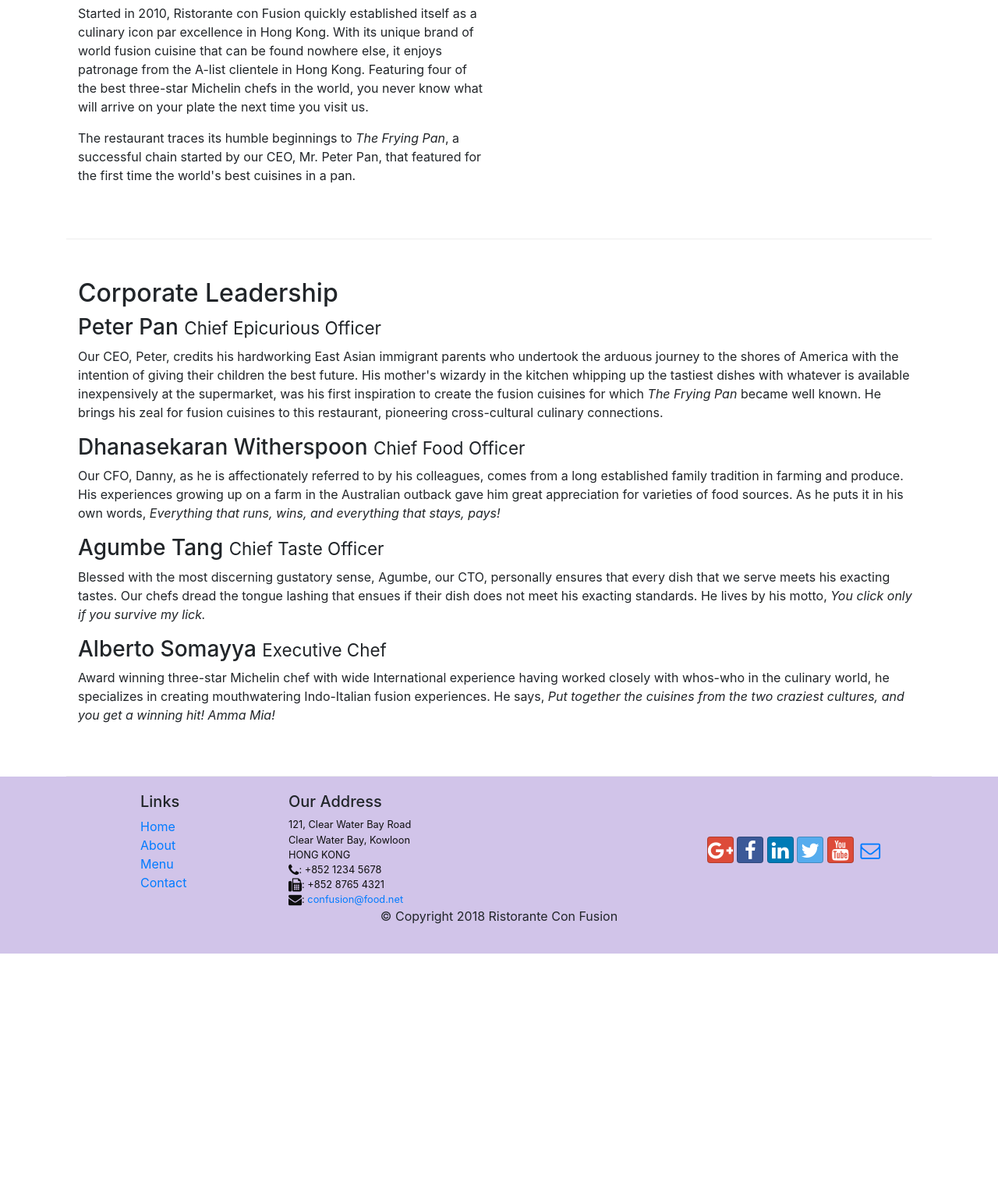
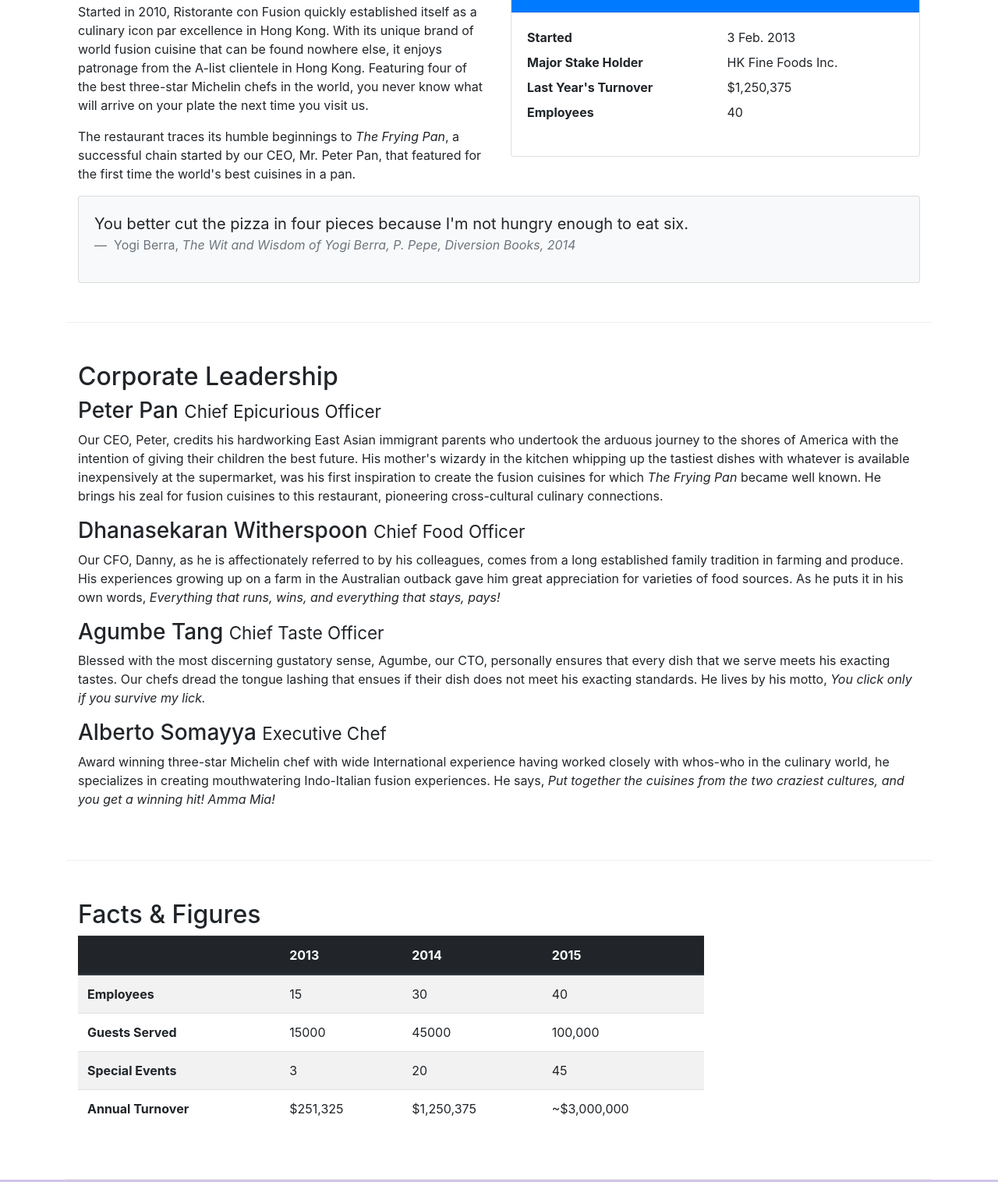
Before and after one commit to seltong/bootstrap4, a website: page aboutus.html in a window 1280 px wide. Shown: the part 558-2074 px from the top of the page at 78% size. Before the commit the page ends 1781 px from the top, so only its background shows below. Drawn offline with nearby package versions, Linux system fonts and the light colour scheme.

Commit message:
aboutus - Tables and Cards

```diff
--- a/aboutus.html
+++ b/aboutus.html
@@ -61,13 +61,46 @@
             </div>
         </div>
 
-        <div class="row row-content align-items-center">
+        <div class="row row-content">
             <div class="col-12 col-sm">
                 <h2>Our History</h2>
                 <p>Started in 2010, Ristorante con Fusion quickly established itself as a culinary icon par excellence in Hong Kong. With its unique brand of world fusion cuisine that can be found nowhere else, it enjoys patronage from the A-list clientele in Hong Kong.  Featuring four of the best three-star Michelin chefs in the world, you never know what will arrive on your plate the next time you visit us.</p>
                 <p>The restaurant traces its humble beginnings to <em>The Frying Pan</em>, a successful chain started by our CEO, Mr. Peter Pan, that featured for the first time the world's best cuisines in a pan.</p>
             </div>
-            <div class="col col-sm"></div>
+            <div class="col-sm">
+                <div class="card">
+                    <h3 class="card-header bg-primary text-white">Facts At a Glance</h3>
+                    <div class="card-body">
+                        <dl class="row">
+                            <dt class="col-6">Started</dt>
+                            <dd class="col-6">3 Feb. 2013</dd>
+                            <dt class="col-6">Major Stake Holder</dt>
+                            <dd class="col-6">HK Fine Foods Inc.</dd>
+                            <dt class="col-6">Last Year's Turnover</dt>
+                            <dd class="col-6">$1,250,375</dd>
+                            <dt class="col-6">Employees</dt>
+                            <dd class="col-6">40</dd>
+                        </dl>
+                    </div>
+                </div>
+            </div>
+            <div class="col-12">
+                <div class="card card-body bg-light">
+                    <blockquote class="blockquote">
+                        <p class="mb-0">
+                            You better cut the pizza in four pieces
+                            because I'm not hungry enough to eat six.
+                        </p>
+                        <footer class="blockquote-footer">
+                            Yogi Berra,
+                            <cite title="Source Title">
+                                The Wit and Wisdom of Yogi Berra,
+                                P. Pepe, Diversion Books, 2014
+                            </cite>
+                        </footer>
+                    </blockquote>
+                </div>
+            </div>
         </div>
 
 
@@ -83,8 +116,53 @@
                 <h3>Alberto Somayya <small>Executive Chef</small></h3>
                 <p class="d-none d-sm-block">Award winning three-star Michelin chef with wide International experience having worked closely with whos-who in the culinary world, he specializes in creating mouthwatering Indo-Italian fusion experiences. He says, <em>Put together the cuisines from the two craziest cultures, and you get a winning hit! Amma Mia!</em></p>
             </div>
+        </div>
+        <div class="row row-content">
+            <div class="col-12 col-sm-9">
+                <h2>Facts &amp; Figures</h2>
+                <div class="table-responsive">
+                    <table class="table table-striped">
+                        <thead class="thead-dark">
+                            <tr>
+                                <th>&nbsp;</th>
+                                <th>2013</th>
+                                <th>2014</th>
+                                <th>2015</th>
+                            </tr>
+                        </thead>
+                        <tbody>
+                            <tr>
+                                <th>Employees</th>
+                                <td>15</td>
+                                <td>30</td>
+                                <td>40</td>
+                            </tr>
+                            <tr>
+                                <th>Guests Served</th>
+                                <td>15000</td>
+                                <td>45000</td>
+                                <td>100,000</td>
+                            </tr>
+                            <tr>
+                                <th>Special Events</th>
+                                <td>3</td>
+                                <td>20</td>
+                                <td>45</td>
+                            </tr>
+                            <tr>
+                                <th>Annual Turnover</th>
+                                <td>$251,325</td>
+                                <td>$1,250,375</td>
+                                <td>~$3,000,000</td>
+                            </tr>
+                        </tbody>
+                    </table>
+                </div>
+           </div>
+           <div class="col-12 col-sm-3">
+
+           </div>
        </div>
-
     </div>
 
     <footer class="footer">
```
